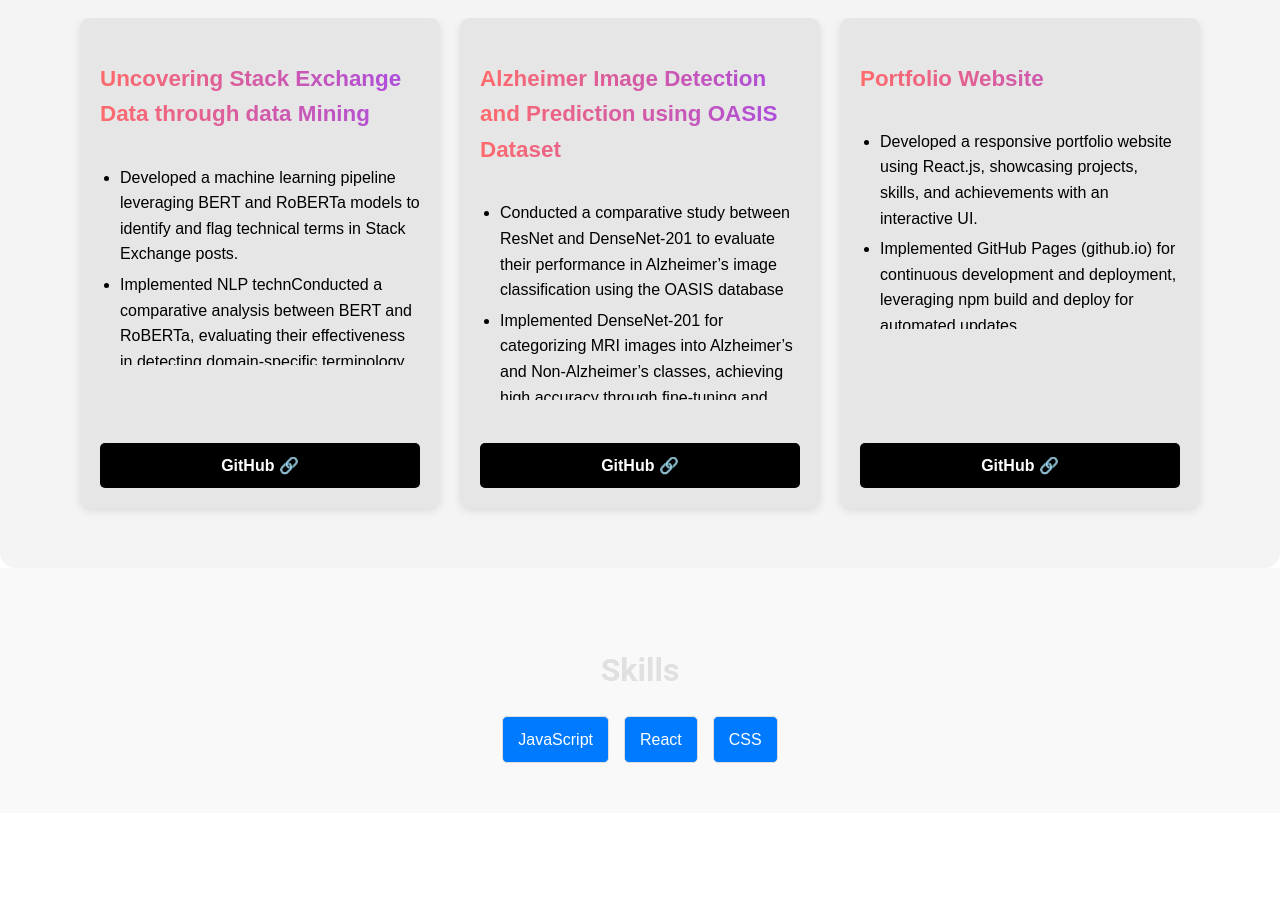
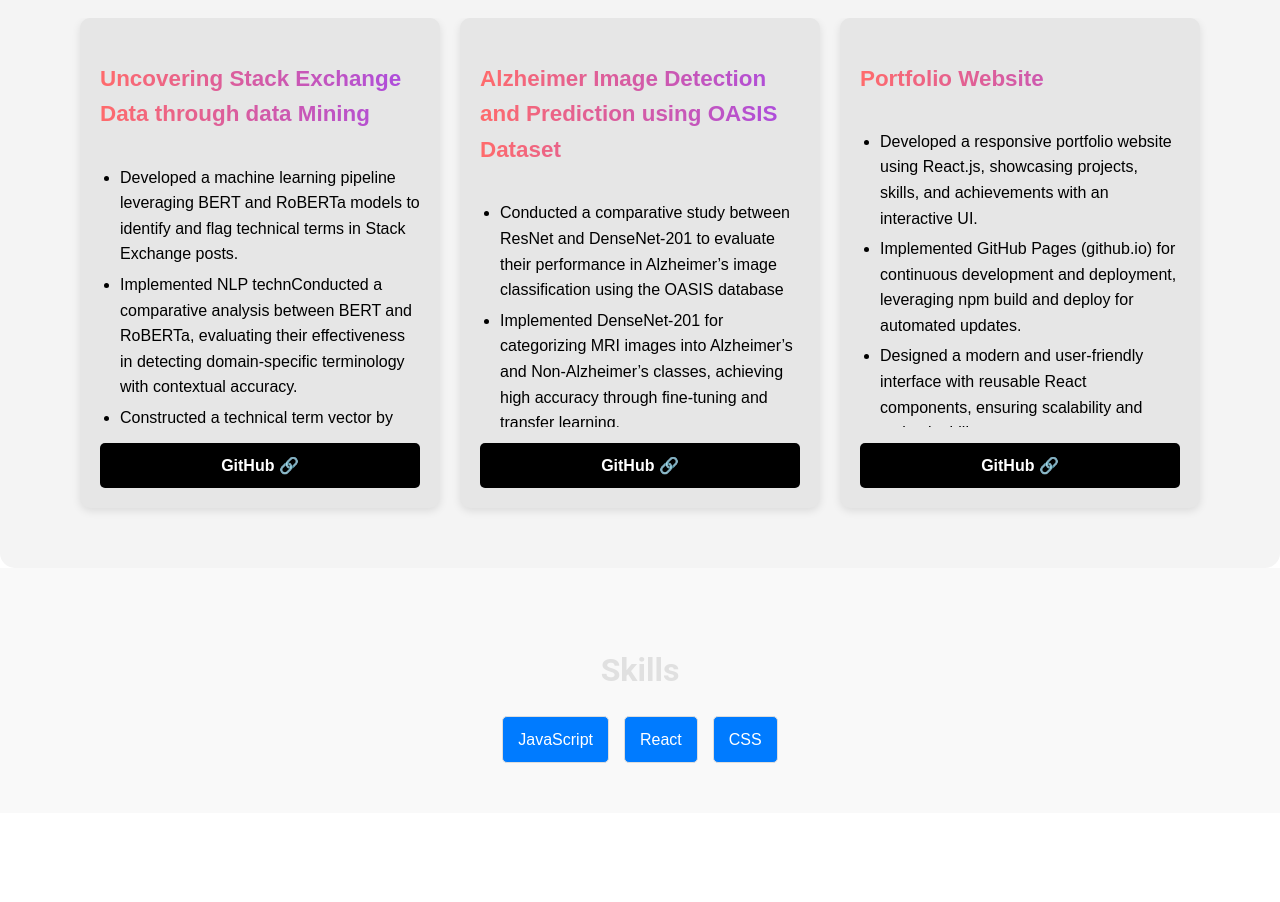
Before and after one commit to ArleneDcosta/portfolio, a React (Create React App) app: page / in a window 1280 px wide. Shown: the part 1820-2722 px from the top of the page. Built offline with nearby package versions, Linux system fonts and the light colour scheme.

Commit message:
Updated height

```diff
--- a/src/components/Projects/Projects.css
+++ b/src/components/Projects/Projects.css
@@ -84,7 +84,6 @@
   list-style-type: disc;
   padding-left: 20px;
   margin-top: 10px;
-  max-height: 200px; /* Adjusted for larger height */
   overflow-y: auto;
   scrollbar-width: none;
   -ms-overflow-style: none;
```
